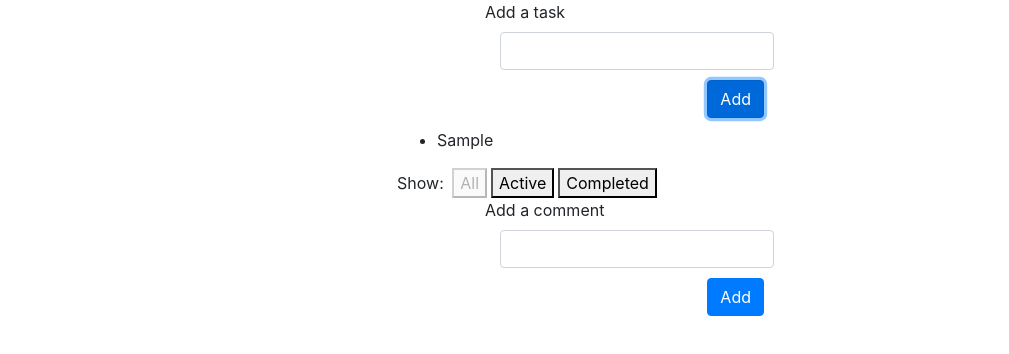
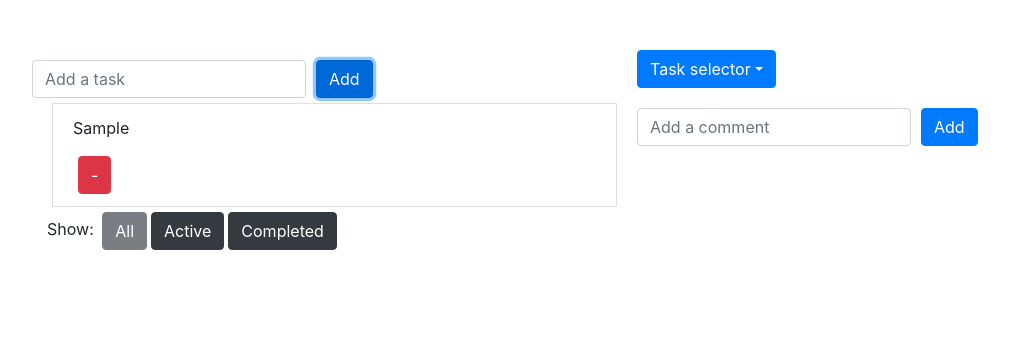
Before and after one commit to caDonoso/redux_donoso, a React app: page / in a window 1280 px wide. Both pictures are taken after typing "Sample" into the empty fields and a click on the button "Add". Shown: the whole page, without its empty margins (3-1012 px from the left). Built offline with nearby package versions, Linux system fonts and the light colour scheme.

Commit message:
Dropdown get all todos

```diff
--- a/src/components/App.css
+++ b/src/components/App.css
@@ -1,8 +1,17 @@
 body {
     background-color: #282c34;
     color: white;
-    padding-right: 400px;
-    padding-left: 400px;
+    padding: 50px;
     font-family: Arial;
-    text-align: center;
+    text-align: justify;
 }
+
+.cardContainer{
+    margin-top: 5px;
+}
+
+.listTodos{
+    list-style: 'none outside none';
+    text-align: justify;
+    margin: 5px;
+}
--- a/src/components/App.js
+++ b/src/components/App.js
@@ -6,18 +6,25 @@ import AddTodo from '../containers/AddTodo'
 import VisibleTodoList from '../containers/VisibleTodoList'
 import AddComment from '../containers/AddComment'
 import VisibleCommentList from '../containers/VisibleCommentList'
-
+import { Row, Col } from 'react-bootstrap'
 
 //Styles
 import './App.css';
 
 const App = () => (
   <div>
-    <AddTodo />
-    <VisibleTodoList />
-    <Footer />
-    <AddComment />
-    <VisibleCommentList />
+    <Row>
+      <Col>
+        <AddTodo />
+        <VisibleTodoList />
+        <Footer />
+      </Col>
+
+      <Col>
+        <AddComment />
+        <VisibleCommentList />
+      </Col>
+    </Row>
   </div>
 )
 
--- a/src/components/CommentList.js
+++ b/src/components/CommentList.js
@@ -1,22 +1,21 @@
 import React from 'react'
 import PropTypes from 'prop-types'
 import Comment from './Comment'
-import { ListGroup, Button } from 'react-bootstrap';
+import { Card } from 'react-bootstrap';
 
 const CommentList = ({ comments }) => (
-  <div className="row justify-content-md-center">
-      <ListGroup>
-        {comments.map((comment, index) =>
-          <div className="col-sm">
-            <ListGroup.Item>
-              <Comment
-                key={comment.toString()}
-                {...comment} />
-              <Button key={index.toString()} className="btn-dark" variant="danger">Delete</Button>
-            </ListGroup.Item>
-          </div>
-        )}
-      </ListGroup>
+  <div>
+    <ul>
+    {comments.map((comment, index) =>
+      <Card className="cardContainer">
+        <Card.Body>
+          <Comment
+            key={comment.toString()}
+            {...comment} />
+        </Card.Body>
+      </Card>
+    )}
+    </ul>
   </div>
 )
 
--- a/src/components/Link.js
+++ b/src/components/Link.js
@@ -1,16 +1,18 @@
 import React from 'react'
 import PropTypes from 'prop-types'
+import { Button } from 'react-bootstrap';
 
 const Link = ({ active, children, onClick }) => (
-    <button
+    <Button
        onClick={onClick}
        disabled={active}
        style={{
            marginLeft: '4px',
        }}
+       variant='dark'
     >
       {children}
-    </button>
+    </Button>
 )
 
 Link.propTypes = {
--- a/src/components/Todo.js
+++ b/src/components/Todo.js
@@ -1,15 +1,23 @@
 import React from 'react'
 import PropTypes from 'prop-types'
+import { Button } from 'react-bootstrap'
+import { ListGroup } from 'react-bootstrap'
+
+
+import './App.css';
+
 
 const Todo = ({ onClick, completed, text }) => (
-  <li
+  <ListGroup.Item
     onClick={onClick}
     style={{
-      textDecoration: completed ? 'line-through' : 'none'
+      textDecoration: completed ? 'line-through' : 'none',
+      'margin-bottom': '5px'
     }}
   >
-    {text}
-  </li>
+    <p> {text} </p>
+    <Button variant="danger" style={{'margin-left': '5px'}}>-</Button>
+  </ListGroup.Item>
 )
 
 Todo.propTypes = {
--- a/src/components/TodoList.js
+++ b/src/components/TodoList.js
@@ -1,11 +1,14 @@
 import React from 'react'
 import PropTypes from 'prop-types'
 import Todo from './Todo'
+import { ListGroup } from 'react-bootstrap'
+
+import './App.css';
 
 const TodoList = ({ todos, toggleTodo }) => (
-  <ul>
+  <ListGroup className="listTodos">
     {todos.map(todo =>
-      <div>
+      <div style={{'display': 'inline'}}>
         <Todo
         key={todo.id}
         {...todo}
@@ -13,13 +16,14 @@ const TodoList = ({ todos, toggleTodo }) => (
         />
       </div>
     )}
-  </ul>
+  </ListGroup>
 )
 
 TodoList.propTypes = {
   todos: PropTypes.arrayOf(PropTypes.shape({
     id: PropTypes.number.isRequired,
     completed: PropTypes.bool.isRequired,
+    selected: PropTypes.bool.isRequired,
     text: PropTypes.string.isRequired
   }).isRequired).isRequired,
   toggleTodo: PropTypes.func.isRequired
--- a/src/containers/AddComment.js
+++ b/src/containers/AddComment.js
@@ -1,17 +1,27 @@
 import React from 'react'
 import { connect } from 'react-redux'
 import { addComment } from '../actions'
-import { Button, Form, Row, Col } from 'react-bootstrap';
+import { Button, Form, Row, DropdownButton, Dropdown } from 'react-bootstrap';
+import { useSelector } from 'react-redux'
 
 import './style.css';
 
 const AddComment = ({ dispatch }) => {
-  let input
-
+  let input;
+  let todos = useSelector(state => state.todos);
   return (
     <div>
-        <Row className="justify-content-md-center">
-            <Form onSubmit={e => {
+        {todos.length !== 0 ?
+            <div>
+                <Row>
+                    <DropdownButton style={{'margin-bottom': "10px"}} id="dropdown-basic-button" title="Task selector">
+                        {todos.map(todo =>
+                            <Dropdown.Item key={todo.id} > {todo.text} </Dropdown.Item>
+                        )}
+                    </DropdownButton>
+                </Row>
+                <Row>
+                    <Form className="form-inline" onSubmit={e => {
                         e.preventDefault()
                         if (!input.value.trim()) {
                         return
@@ -19,15 +29,11 @@ const AddComment = ({ dispatch }) => {
                         dispatch(addComment(input.value))
                         input.value = ''
                     }}>
-                <Form.Label>Add a comment</Form.Label>
-                <Col>
-                    <Form.Control type="text" ref={node => input = node} />
-                </Col>
-                <Col>
+                        <Form.Control className="inputAdd" type="text" ref={node => input = node} placeholder="Add a comment" />
                         <Button className="btnAdd" variant="primary" type="submit">Add</Button>
-                </Col>
                     </Form>
                 </Row>
+            </div> : ''}
     </div>
   )
 }
--- a/src/containers/AddTodo.js
+++ b/src/containers/AddTodo.js
@@ -1,7 +1,7 @@
 import React from 'react'
 import { connect } from 'react-redux'
 import { addTodo } from '../actions'
-import { Button, Form, Row, Col } from 'react-bootstrap';
+import { Button, Form, Row} from 'react-bootstrap';
 
 import './style.css';
 
@@ -10,8 +10,8 @@ const AddTodo = ({ dispatch }) => {
 
   return (
     <div>
-      <Row className="justify-content-md-center">
-        <Form onSubmit={e => {
+      <Row>
+        <Form className="form-inline" onSubmit={e => {
           e.preventDefault()
           if (!input.value.trim()) {
             return
@@ -19,11 +19,8 @@ const AddTodo = ({ dispatch }) => {
           dispatch(addTodo(input.value))
           input.value = ''
         }}>
-          <Form.Label>Add a task</Form.Label>
-          <Col>
-            <Form.Control type="text" ref={node => input = node} />
-            <Button className="btnAdd" type="submit">Add</Button>
-          </Col>
+          <Form.Control className="inputAdd" type="text" ref={node => input = node} placeholder="Add a task" />
+          <Button className="btnAdd" type="submit">Add</Button>
         </Form>
       </Row>
 
--- a/src/containers/VisibleTodoList.js
+++ b/src/containers/VisibleTodoList.js
@@ -2,6 +2,7 @@ import { connect } from 'react-redux'
 import { toggleTodo } from '../actions'
 import TodoList from '../components/TodoList'
 import { VisibilityFilters } from '../actions'
+import AddComment from './AddComment'
 
 const getVisibleTodos = (todos, filter) => {
   switch (filter) {
@@ -27,4 +28,4 @@ const mapDispatchToProps = dispatch => ({
 export default connect(
   mapStateToProps,
   mapDispatchToProps
-)(TodoList)
+)(TodoList, AddComment)
--- a/src/containers/style.css
+++ b/src/containers/style.css
@@ -1,4 +1,8 @@
 .btnAdd{
-    margin: 10px;
-    float: right;
+    margin-left: 10px;
+    margin-top: 10px;
 }
+
+.inputAdd{
+    margin-top: 10px;
+}
--- a/src/index.js
+++ b/src/index.js
@@ -6,7 +6,9 @@ import App from './components/App'
 import rootReducer from './reducers'
 import 'bootstrap/dist/css/bootstrap.min.css';
 
-const store = createStore(rootReducer)
+const store = createStore(
+  rootReducer,
+  window.__REDUX_DEVTOOLS_EXTENSION__ && window.__REDUX_DEVTOOLS_EXTENSION__())
 
 render(
   <Provider store={store}>
--- a/src/reducers/comments.js
+++ b/src/reducers/comments.js
@@ -1,12 +1,13 @@
 const comments = (state = [], action) => {
+  console.log("state: ", state);
+
     switch (action.type) {
       case 'ADD_COMMENT':
-        console.log("state: ", state);
         return [
           ...state,
           {
-            id: action.id,
-            id_task: action.id_task,
+            comment_id: action.id,
+            id_todo: state.todo_id,
             text: action.text
           }
         ]
--- a/src/reducers/todos.js
+++ b/src/reducers/todos.js
@@ -6,7 +6,8 @@ const todos = (state = [], action) => {
         {
           id: action.id,
           text: action.text,
-          completed: false
+          completed: false,
+          selected: false,
         }
       ]
     case 'TOGGLE_TODO':
@@ -15,6 +16,12 @@ const todos = (state = [], action) => {
           ? {...todo, completed: !todo.completed}
           : todo
       )
+    case 'TOGGLE_TODO_SELECTED':
+      return state.map(todo =>
+        (todo.id === action.id)
+          ? {...todo, selected: !todo.selected}
+          : todo
+      )
     default:
       return state
   }
```
Also changed, not shown: 1 other file. Lines whose indentation alone changed are shown as unchanged.
